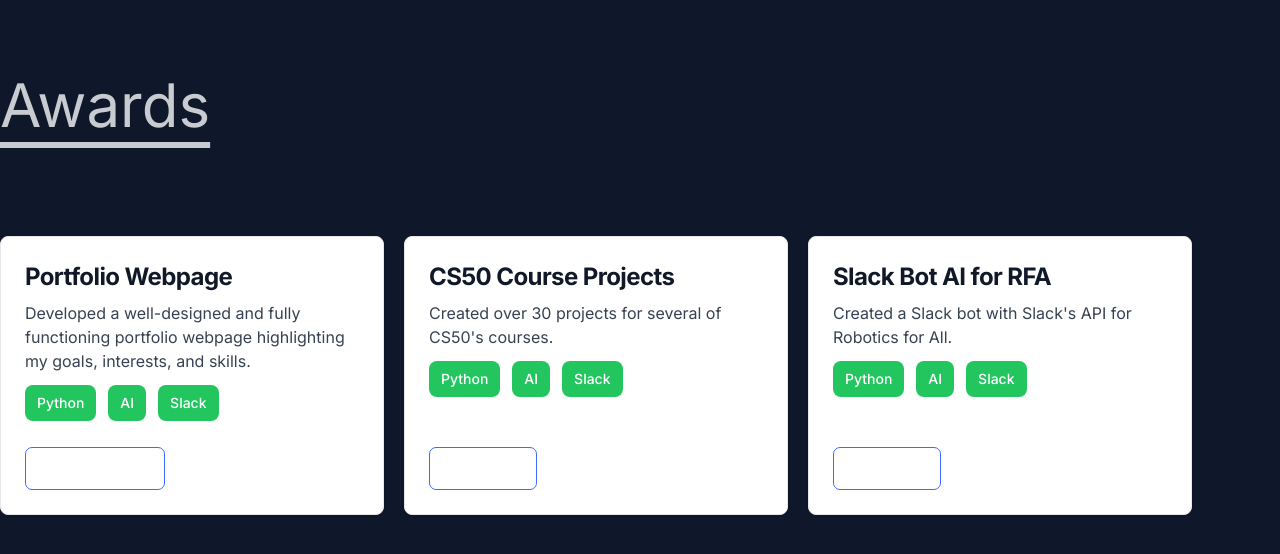
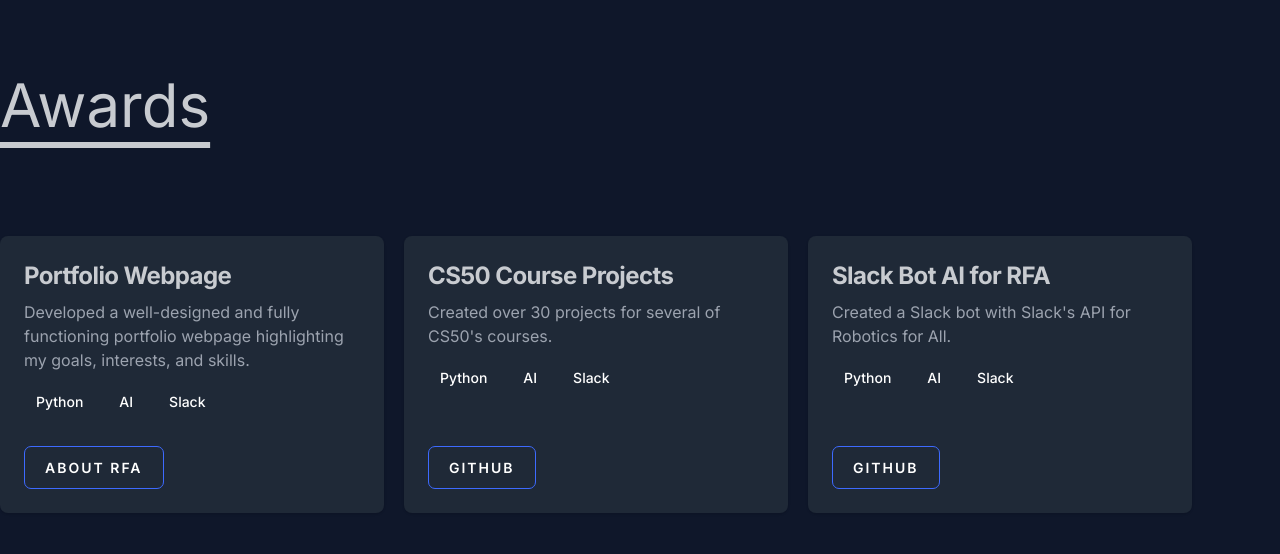
Before and after one commit to Matrix5674/My-Portfolio-Main, a Next.js app: page /Components/Pages/Awards in a window 1280 px wide. Shown: the top 554 px of the page. Built offline with nearby package versions, Linux system fonts and the light colour scheme; a web font is replaced by a local one.

Commit message:
fixed card

```diff
--- a/app/Components/Card.tsx
+++ b/app/Components/Card.tsx
@@ -16,7 +16,7 @@ const Skills: React.FC<{ skills: string[] }> = ({ skills }) => {
       {skills.map((skill, index) => (
         <a
           key={index}
-          className="px-3 py-2 text-sm font-medium text-center text-white bg-green-500 rounded-lg hover:bg-green-800 focus:ring-4 focus:outline-none focus:ring-green-300 dark:bg-green-600 dark:hover:bg-green-700 dark:focus:ring-green-800"
+          className="px-3 py-2 text-sm font-medium text-center text-white rounded-lg focus:ring-4 focus:outline-none dark:bg-green-600 dark:hover:bg-green-700 dark:focus:ring-green-800"
           style={{ marginBottom: '10px' }}
         >
           {skill}
@@ -30,17 +30,17 @@ const Card: React.FC<CardProps> = ({ title, description, skills, btnTxt, link })
   return (
     <div
       data-theme={Theme}
-      className="p-6 w-96 bg-white border border-gray-200 rounded-lg shadow dark:bg-gray-800 dark:border-gray-700 transition-transform hover:scale-105 hover:rotate-2"
+      className="p-6 w-96 rounded-lg shadow bg-gray-800 border-gray-700 transition-transform hover:scale-105 hover:rotate-2"
       style={{ marginTop: '15px', marginRight: '20px' }}
     >
       <div className="flex flex-col h-full justify-between">
         <div>
           <a href="#">
-            <h5 className="mb-2 text-2xl font-bold tracking-tight text-gray-900 dark:text-white hover:text-success">
+            <h5 className="mb-2 text-2xl font-bold tracking-tight dark:text-white hover:text-success">
               {title}
             </h5>
           </a>
-          <p className="mb-3 font-normal text-gray-700 dark:text-gray-400">{description}</p>
+          <p className="mb-3 font-normal text-gray-400">{description}</p>
           <Skills skills={skills} />
         </div>
         <a href={link}>
```
